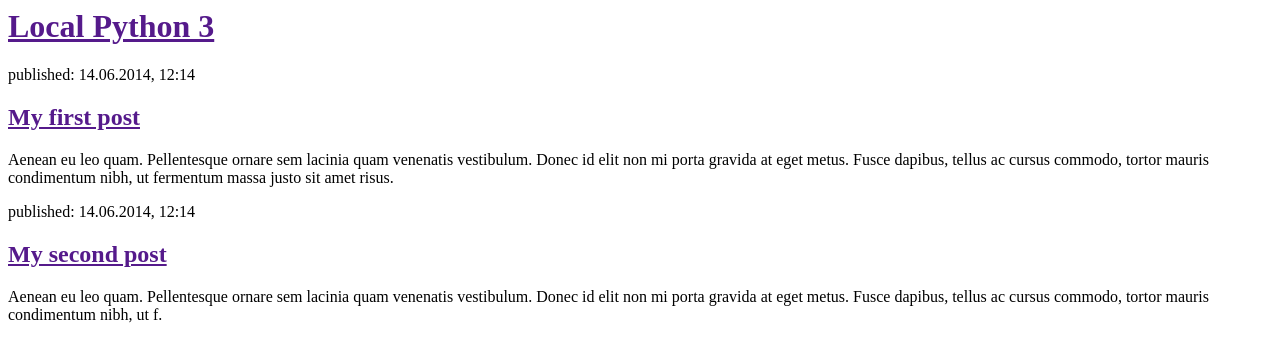
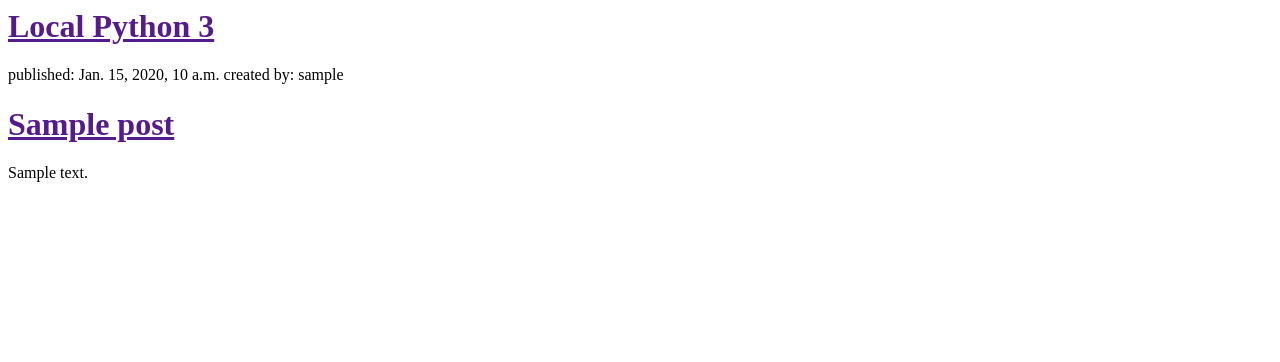
Before and after one commit to jcse7en/local-python-3, a Django app: template blog/templates/blog/post_list.html in a window 1280 px wide. Shown: the top 362 px of the page. Run offline with Django 3.2, Linux system fonts and the light colour scheme; the template is opened without the code that fills it: values that come from a table or form of the project are taken from there, others are empty; tables that the repository leaves empty hold one stand-in row (values such as "Sample post").

Commit message:
modified template to display posts from database

```diff
--- a/blog/templates/blog/post_list.html
+++ b/blog/templates/blog/post_list.html
@@ -3,20 +3,19 @@
         <title>Local Python 3</title>
     </head>
     <body>
+
         <div>
             <h1><a href="">Local Python 3</a></h1>
         </div>
 
         <div>
-            <p>published: 14.06.2014, 12:14</p>
-            <h2><a href="">My first post</a></h2>
-            <p>Aenean eu leo quam. Pellentesque ornare sem lacinia quam venenatis vestibulum. Donec id elit non mi porta gravida at eget metus. Fusce dapibus, tellus ac cursus commodo, tortor mauris condimentum nibh, ut fermentum massa justo sit amet risus.</p>
-        </div>
-
-        <div>
-            <p>published: 14.06.2014, 12:14</p>
-            <h2><a href="">My second post</a></h2>
-            <p>Aenean eu leo quam. Pellentesque ornare sem lacinia quam venenatis vestibulum. Donec id elit non mi porta gravida at eget metus. Fusce dapibus, tellus ac cursus commodo, tortor mauris condimentum nibh, ut f.</p>
+        {% for post in posts %}
+            <div>
+                <p>published: {{ post.published_date }} created by: {{ post.author }}</p>
+                <h1><a href="">{{ post.title }}</a></h1>
+                <p>{{ post.text|linebreaksbr }}</p>
+             </div>
+        {% endfor %}
         </div>
     </body>
 </html>
--- a/blog/views.py
+++ b/blog/views.py
@@ -1,4 +1,7 @@
 from django.shortcuts import render
+from django.utils import timezone
+from .models import Post
 
 def post_list(request):
-	return render(request, 'blog/post_list.html', {})
+	posts = Post.objects.filter(published_date__lte=timezone.now()).order_by('published_date')
+	return render(request, 'blog/post_list.html', {'posts': posts}) # returns the results of the request to the template
```
Also changed, not shown: models.py (added, +21 -0 lines).
